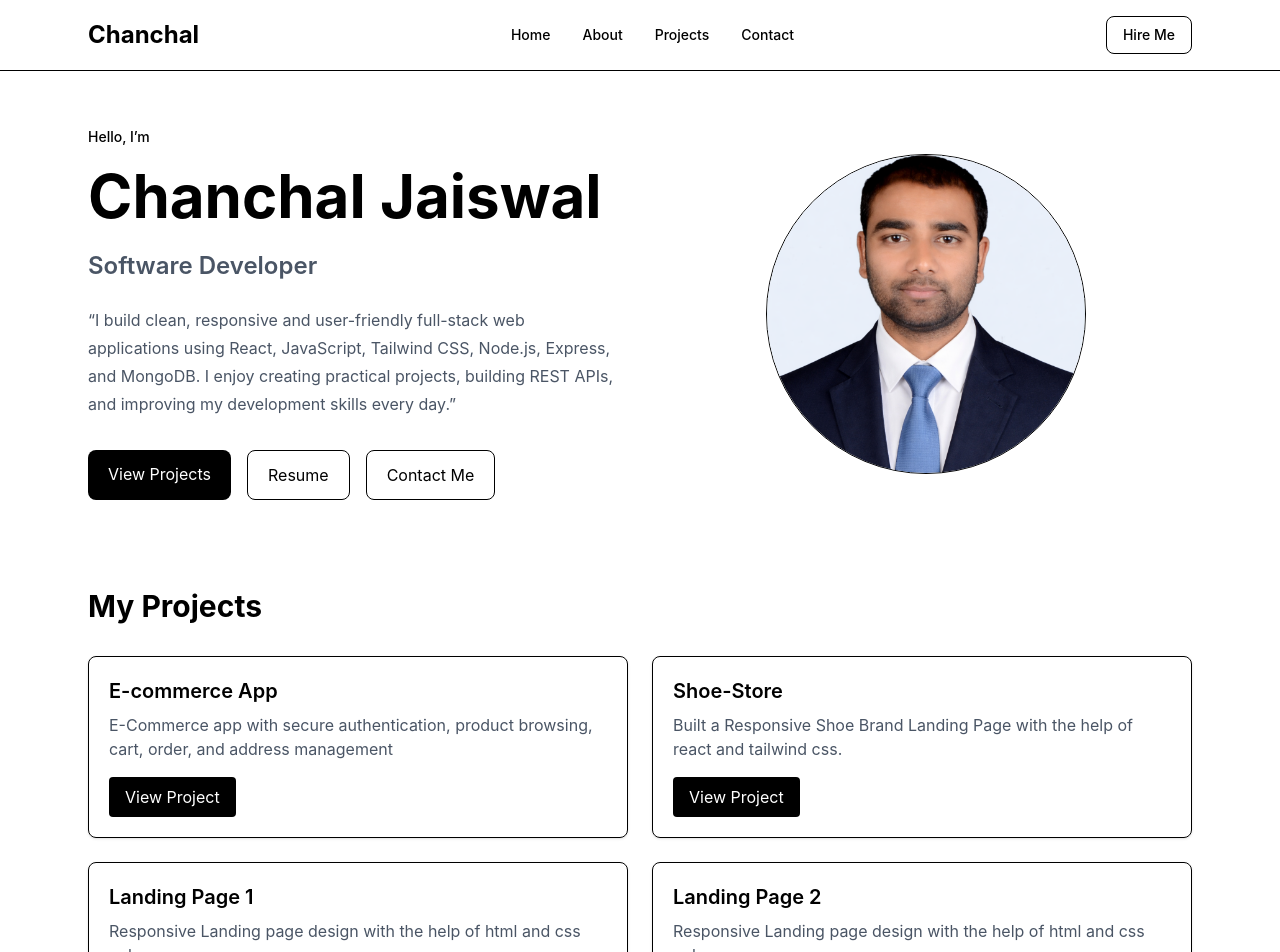
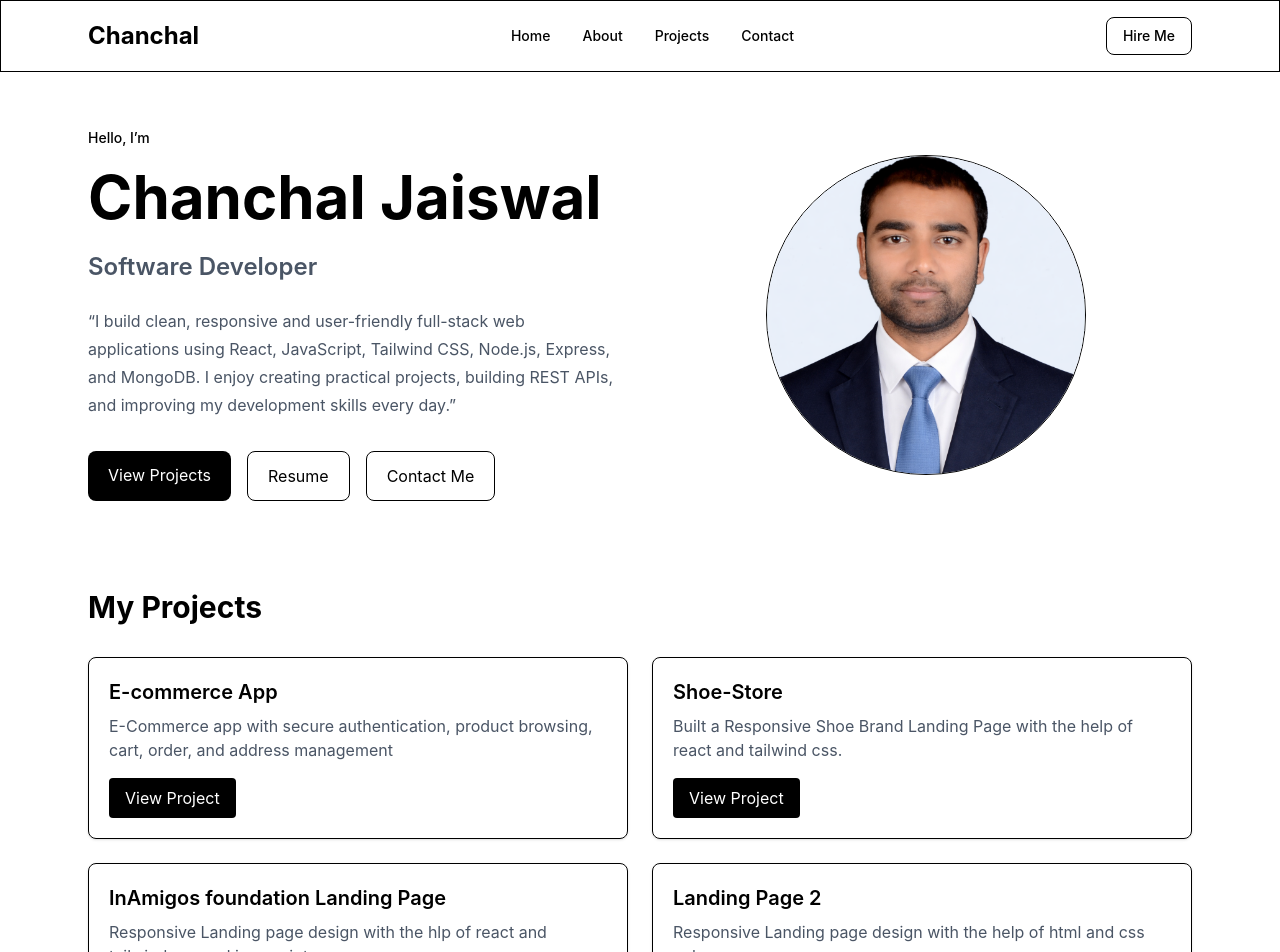
Before and after one commit to chanchaljai/react-portfolio, a React (Vite) app: page / in a window 1280 px wide. Shown: the top 952 px of the page. Built offline with nearby package versions, Linux system fonts and the light colour scheme.

Commit message:
InAmigos Landing Page

```diff
--- a/src/components/Navbar.jsx
+++ b/src/components/Navbar.jsx
@@ -3,7 +3,7 @@ import resume from "../assets/resume.pdf";
 
 const Navbar = () => {
   return (
-    <nav className="w-full border-b ">
+    <nav className="w-full border ">
       <div className="max-w-6xl mx-auto px-6 py-4 flex items-center justify-between">
         <h1 className="text-2xl font-bold">Chanchal</h1>
 
--- a/src/components/Projects.jsx
+++ b/src/components/Projects.jsx
@@ -17,10 +17,10 @@ const projects = [
   },
   {
     id: 3,
-    title: "Landing Page 1",
+    title: "InAmigos foundation Landing Page",
     description:
-      "Responsive Landing page design with the help of html and css only.",
-    link: "https://landimg-page-1.vercel.app/",
+      "Responsive Landing page design with the hlp of react and tailwind css and javascript.",
+    link: "https://in-amigos-page.vercel.app/",
   },
   {
     id: 4,
```
